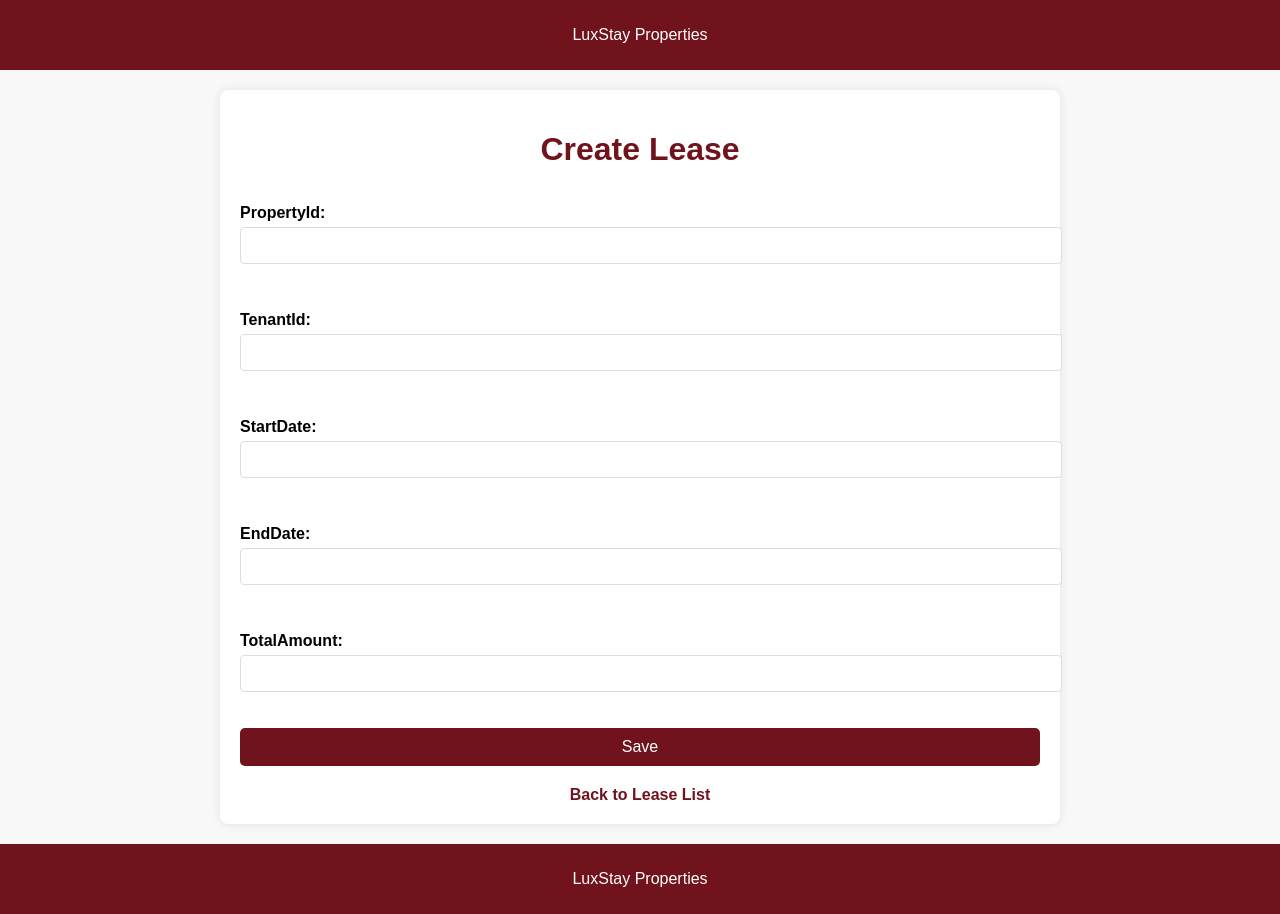
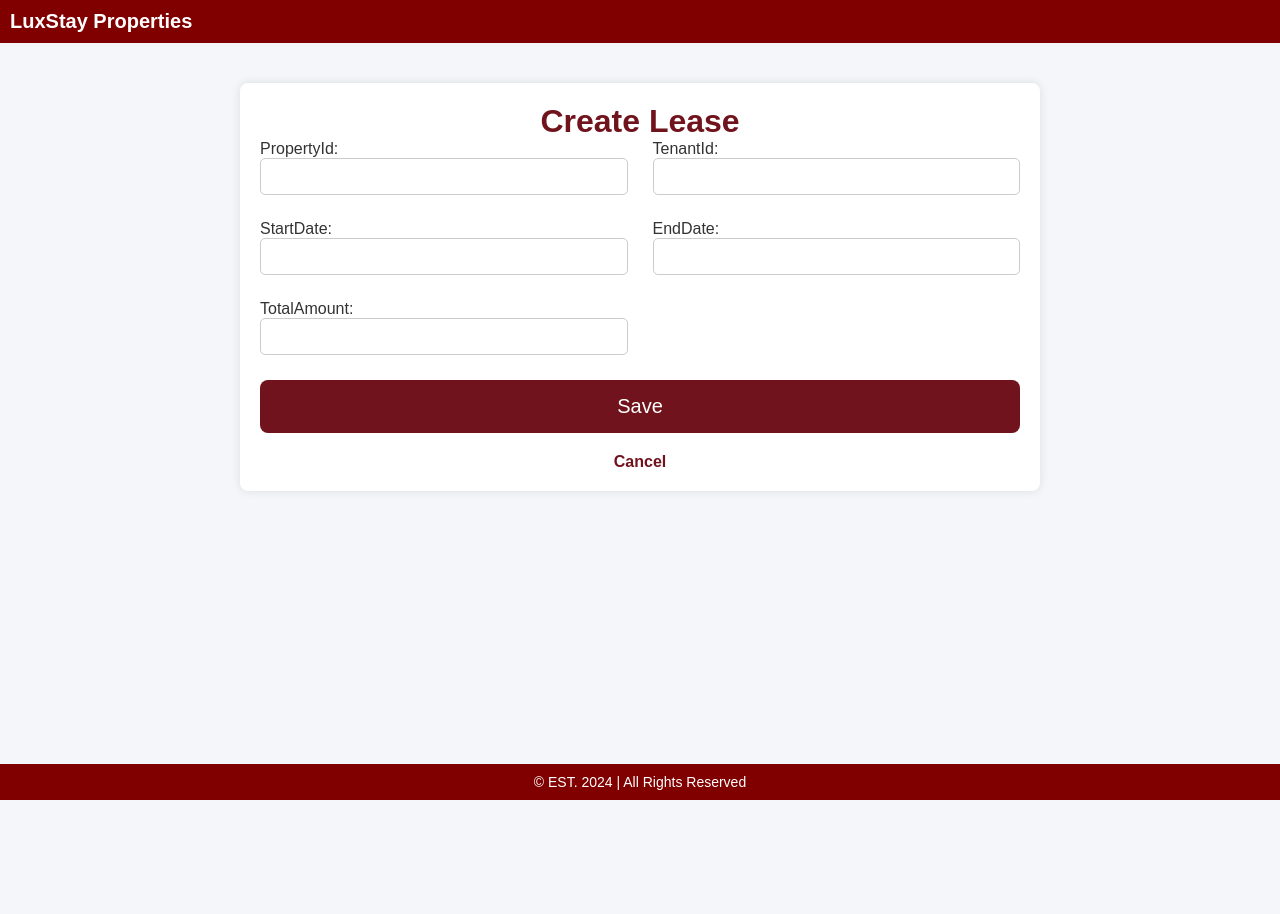
Before and after one commit to WazeyBoi/LuxStayProperties, a Django app: page /leasess/create/ in a window 1280 px wide. After the commit the page ends 800 px from the top, so only its background shows below. Run offline with Django 5.2, Linux system fonts and the light colour scheme.

Commit message:
Updated Lease to match with the design

```diff
--- a/lease_management/templates/lease_management/lease_form.html
+++ b/lease_management/templates/lease_management/lease_form.html
@@ -1,95 +1,39 @@
+{% extends "users/base.html" %}
 {% load static %}
-<!DOCTYPE html>
-<html lang="en">
-<head>
-    <meta charset="UTF-8">
-    <meta name="viewport" content="width=device-width, initial-scale=1.0">
-    <title>{% if form.instance.leaseId %}Edit Lease{% else %}Create Lease{% endif %}</title>
-    <style>
-        body {
-            font-family: Arial, sans-serif;
-            margin: 0;
-            padding: 0;
-            background-color: #f8f8f8;
-        }
-        .header, .footer {
-            background-color: #71131d;
-            color: white;
-            text-align: center;
-            padding: 10px 0;
-        }
-        .header img {
-            height: 40px;
-        }
-        .container {
-            max-width: 800px;
-            margin: 20px auto;
-            background-color: white;
-            padding: 20px;
-            border-radius: 8px;
-            box-shadow: 0 0 10px rgba(0, 0, 0, 0.1);
-        }
-        h1 {
-            color: #71131d;
-            text-align: center;
-            margin-bottom: 20px;
-        }
-        form {
-            display: grid;
-            gap: 15px;
-        }
-        label {
-            font-weight: bold;
-        }
-        input, select, button {
-            width: 100%;
-            padding: 10px;
-            margin-top: 5px;
-            border: 1px solid #ddd;
-            border-radius: 4px;
-        }
-        button {
-            background-color: #71131d;
-            color: white;
-            border: none;
-            font-size: 16px;
-            cursor: pointer;
-            border-radius: 5px;
-            transition: background-color 0.3s;
-        }
-        button:hover {
-            background-color: #5b0f17;
-        }
-        .back-link {
-            display: block;
-            text-align: center;
-            margin-top: 20px;
-            color: #71131d;
-            text-decoration: none;
-            font-weight: bold;
-        }
-        .back-link:hover {
-            text-decoration: underline;
-        }
-    </style>
-</head>
-<body>
-    <div class="header">
-        <p>LuxStay Properties</p>
-    </div>
 
-    <div class="container">
-        <h1>{% if form.instance.leaseId %}Edit Lease{% else %}Create Lease{% endif %}</h1>
-        <form method="post">
-            {% csrf_token %}
-            {{ form.as_p }}
-            <button type="submit">Save</button>
-        </form>
-        <a href="{% url 'lease_list' %}" class="back-link">Back to Lease List</a>
-    </div>
+{% block title %}Lease Form{% endblock %}
 
-    <div class="footer">
-        <p>LuxStay Properties</p>
-    </div>
-</body>
-</html>
+{% block content %}
+<div class="container" style="max-width: 800px; margin: 20px auto; background-color: white; padding: 20px; border-radius: 8px; box-shadow: 0 0 10px rgba(0, 0, 0, 0.1);">
+    <h1 style="color: #71131d; text-align: center;">
+        {% if form.instance.leaseId %}Edit Lease{% else %}Create Lease{% endif %}
+    </h1>
+
+    <form method="post" style="display: grid; grid-template-columns: 1fr 1fr; gap: 25px;">
+        {% csrf_token %}
+        {{ form.as_p }}
+        <button type="submit" style="background-color: #71131d; color: white; border: none; font-size: 20px; cursor: pointer; border-radius: 8px; transition: background-color 0.3s; grid-column: span 2; padding: 15px 30px; width: 100%;">Save</button>
+    </form>
+
+    <a href="{% url 'lease_list' %}" class="cancel-link" style="display: block; text-align: center; margin-top: 20px; color: #71131d; text-decoration: none; font-weight: bold;">
+        Cancel
+    </a>
+</div>
+
+{% block extra_css %}
+<style>
+    input, select, textarea {
+        width: 100%; /* Ensures the inputs span the full width */
+        padding: 10px; /* Adds some padding inside the input fields */
+        border-radius: 5px; /* Optional: rounds the corners of the input fields */
+        border: 1px solid #ccc; /* Adds a light border around the fields */
+    }
+
+    button {
+        font-size: 20px; /* Makes the font bigger */
+        padding: 15px 30px; /* Increases the padding to make the button larger */
+        width: 100%; /* Ensures the button takes up the full width */
+    }
+</style>
+{% endblock %}
+{% endblock %}
```
Also changed, not shown: lease_management/forms.py (+8 -1 lines), lease_management/templates/lease_management/lease_confirm_delete.html (+24 -47 lines), lease_management/templates/lease_management/lease_list.html (+24 -108 lines), db.sqlite3.
